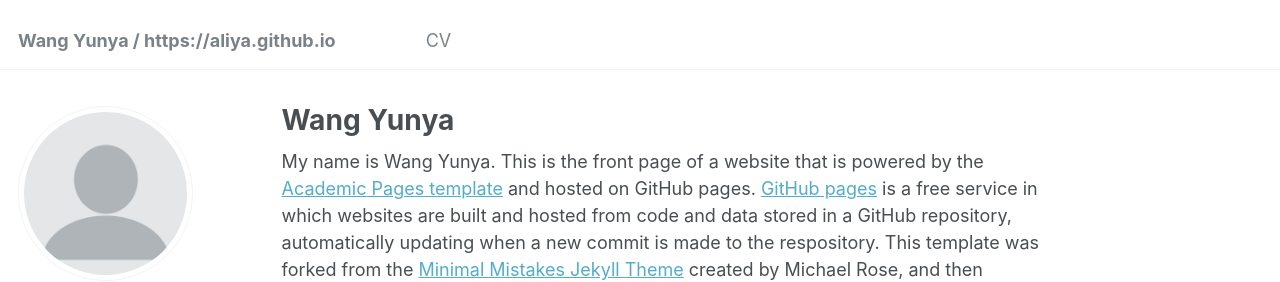
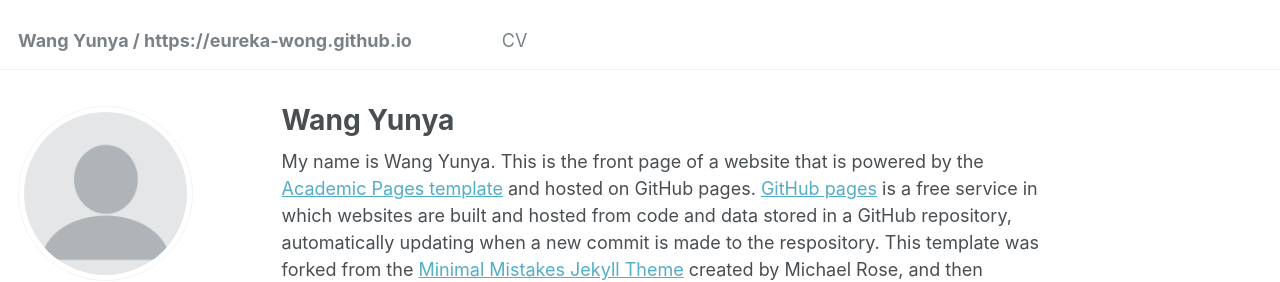
Before and after one commit to Eureka-wong/aliya111.github.io, a Jekyll site: the page built from _pages/about.md, in a window 1280 px wide. Shown: the top 282 px of the page. Built offline with Jekyll 4.4.1, drawn with Linux system fonts in a browser that asks for light colours.

Commit message:
Update _config.yml
 remain the default format

```diff
--- a/_config.yml
+++ b/_config.yml
@@ -8,13 +8,13 @@
 
 # Basic Site Settings
 locale                   : "China"
-title                    : "Wang Yunya / https://aliya.github.io"
+title                    : "Wang Yunya / https://eureka-wong.github.io"
 title_separator          : "-"
 name                     : &name "Wang Yunya"
 description              : &description "personal description"
 url                      : https://aliya.github.io # the base hostname & protocol for your site e.g. "https://mmistakes.github.io"
 baseurl                  : "" # the subpath of your site, e.g. "/blog"
-repository               : "Eureka-wong/aliya.github.io"
+repository               : "eureka-wong.github.io"
 
 # Site Author - The following control what appear as part of the author content on the side bar.
 #               If a field is blank the icon and link will not appear, otherwise it will be shown.
@@ -65,7 +65,7 @@ author:
   steam            : # Username
   telegram         : # URL
   tumblr           : # Username
-  twitter          : "https://twitter.com/@aliya_wong95789"# Username for X / Twitter
+  twitter          : "aliya_wong95789"# Username for X / Twitter
   vine             : # Username
   weibo            : # Username
   wikipedia        : # Username
```
